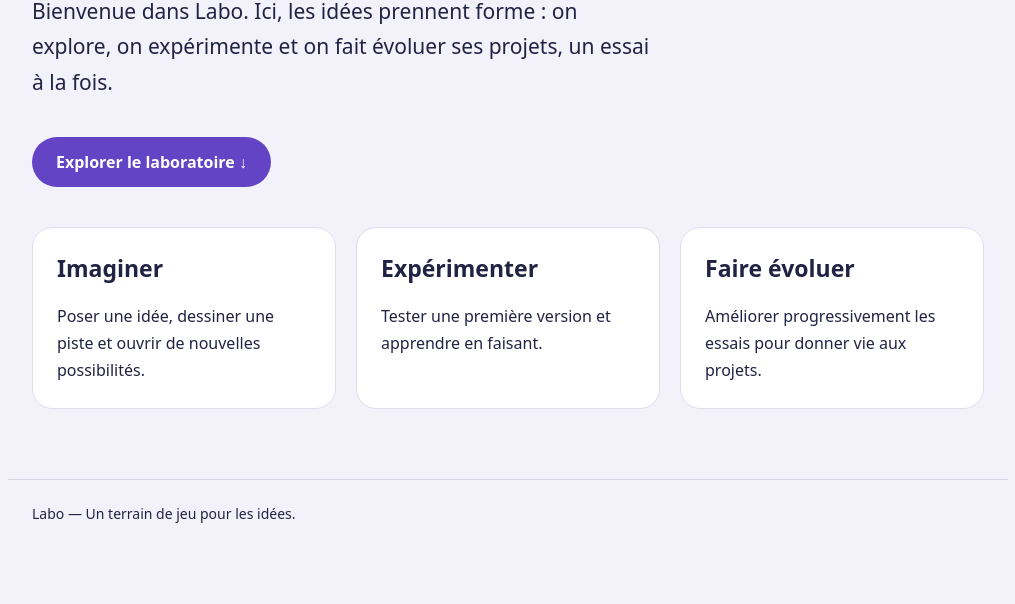
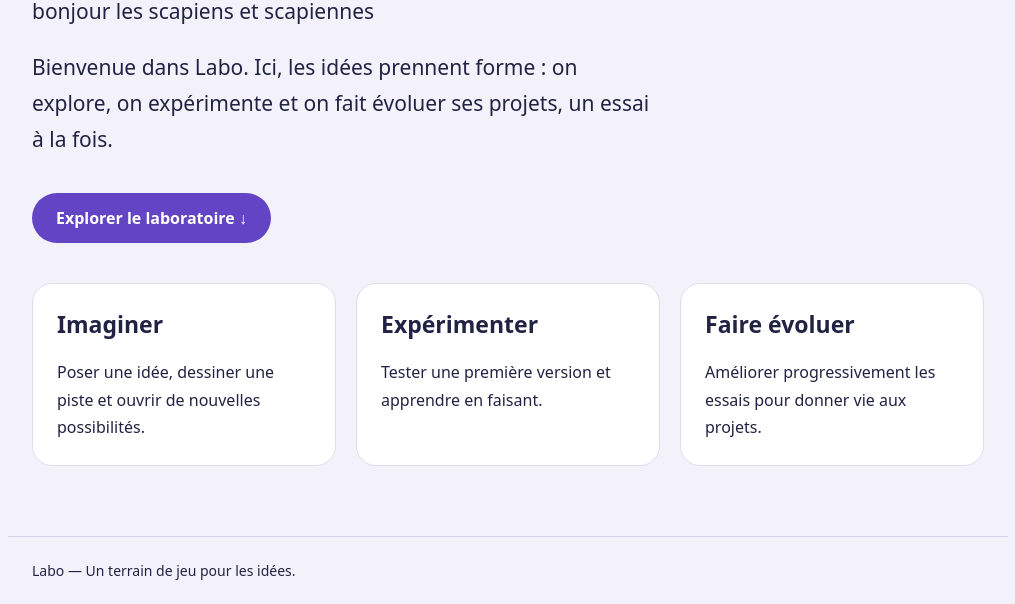
Before and after one commit to seayousooon/Labo, a plain HTML site: page index.html in a window 1280 px wide. Shown: the part 389-993 px from the top of the page, without its empty margins (132-1147 px from the left). Before the commit the page ends 936 px from the top, so only its background shows below. Drawn offline with Linux system fonts and the light colour scheme.

Commit message:
Ajouter un bonjour aux scapiens et scapiennes

```diff
--- a/index.html
+++ b/index.html
@@ -14,6 +14,7 @@
 <main>
 <p class="tag">Bac à sable</p>
 <h1>Un espace pour essayer et créer.</h1>
+<p class="intro">bonjour les scapiens et scapiennes</p>
 <p class="intro">Bienvenue dans Labo. Ici, les idées prennent forme : on explore, on expérimente et on fait évoluer ses projets, un essai à la fois.</p>
 <a class="button" href="#explorer">Explorer le laboratoire ↓</a>
 <section id="explorer" class="grid" aria-label="Les possibilités du laboratoire">
```
